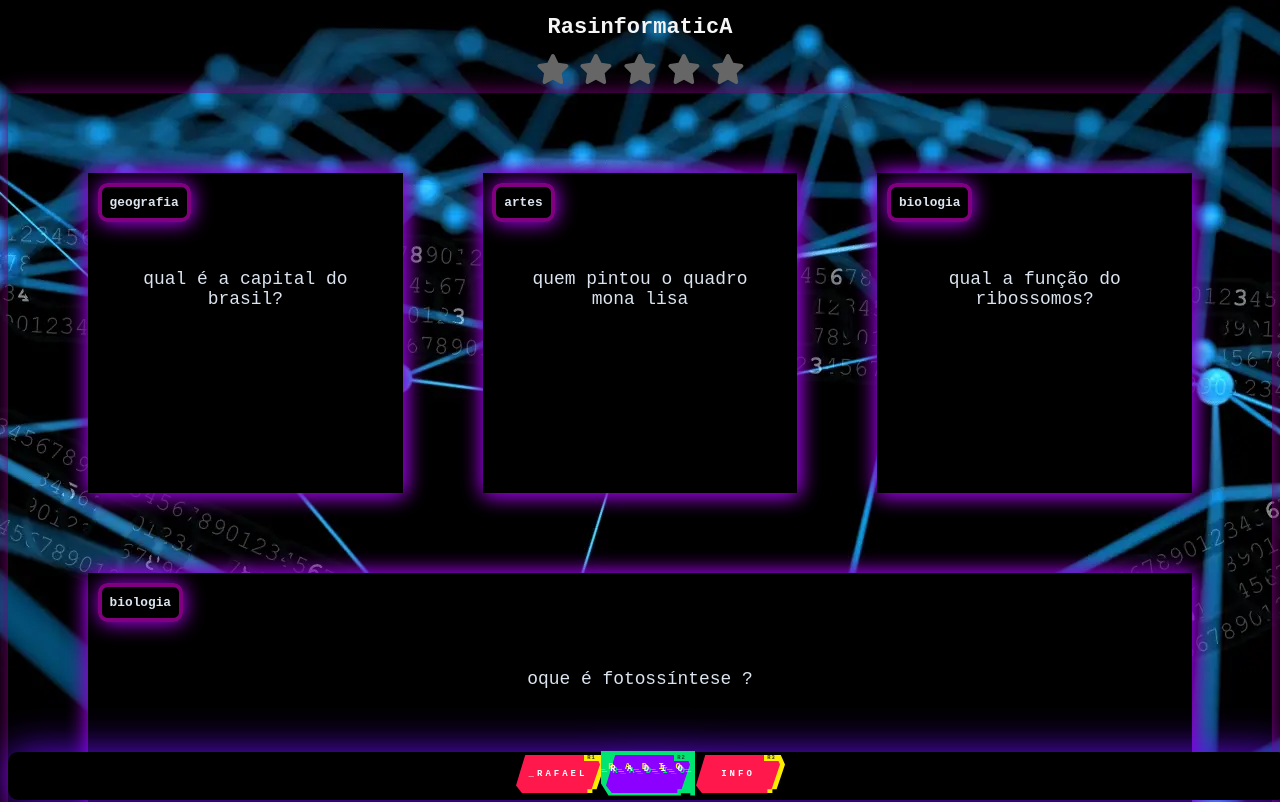
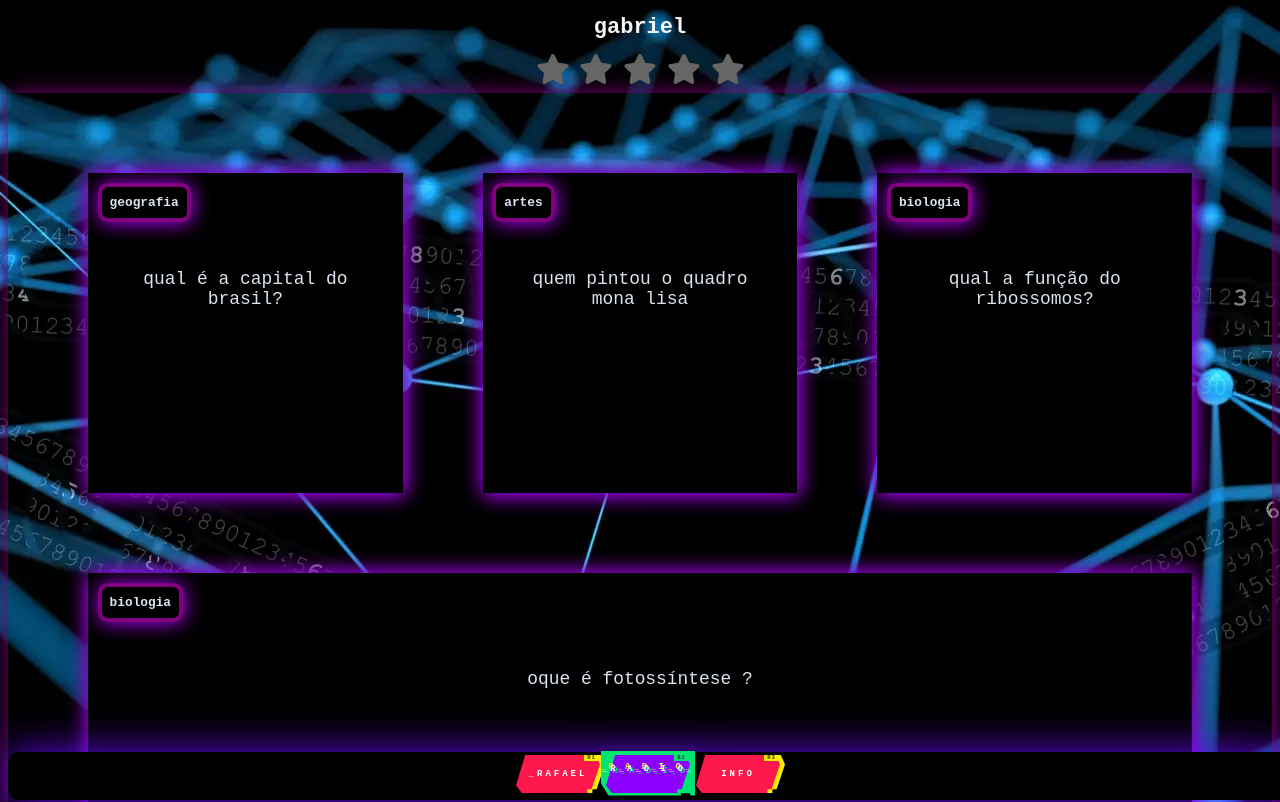
Before and after one commit to gabrieltaverni-hub/pagina-web-interativa, a plain HTML site: page index.html in a window 1280 px wide. Shown: the top 802 px of the page. Drawn offline with Linux system fonts and the light colour scheme.

Commit message:
Update index.html

```diff
--- a/index.html
+++ b/index.html
@@ -35,7 +35,7 @@
   </style>
 <body>
     <div>
-        <h1> RasinformaticA </h1>
+        <h1> gabriel </h1>
 
     </div>
 
```
